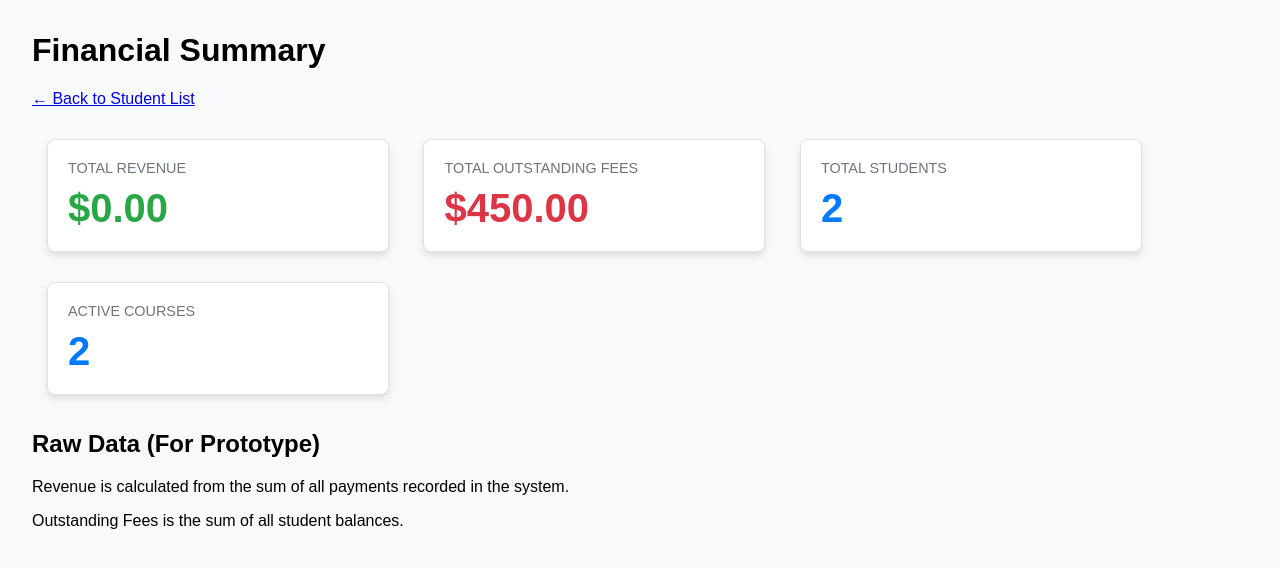
After one commit to Thriple-T/CapstonePrototype, a Django app: page /analytics/ in a window 1280 px wide. The commit adds this page. Shown: the top 568 px of the page. Run offline with Django 4.2, Linux system fonts and the light colour scheme; a user stored in the database is signed in; data comes from the database, SQL or seed files in the repository; both versions use the stored data as it was after the commit; data that the repository does not hold is empty.

Commit message:
Made new changes

```diff
--- /dev/null
+++ b/core_django/dashboard/templates/dashboard/analytics.html
@@ -0,0 +1,58 @@
+<!DOCTYPE html>
+<html lang="en">
+<head>
+    <meta charset="UTF-8">
+    <title>Financial Analytics Dashboard</title>
+    <style>
+        body { font-family: sans-serif; margin: 2em; background-color: #f8f9fa; }
+        .metric-card {
+            background-color: white;
+            border: 1px solid #dee2e6;
+            border-radius: 8px;
+            padding: 20px;
+            margin: 15px;
+            width: 300px;
+            box-shadow: 0 4px 6px rgba(0, 0, 0, 0.1);
+            display: inline-block;
+            vertical-align: top;
+        }
+        .metric-value { font-size: 2.5em; font-weight: bold; margin-top: 10px; }
+        .metric-label { font-size: 0.9em; color: #6c757d; text-transform: uppercase; }
+        .revenue { color: #28a745; }
+        .owed { color: #dc3545; }
+        .count { color: #007bff; }
+    </style>
+</head>
+<body>
+    <h1>Financial Summary</h1>
+    <p><a href="{% url 'fetch_data' %}">← Back to Student List</a></p>
+
+    <div class="metrics-container">
+
+        <div class="metric-card">
+            <div class="metric-label">Total Revenue</div>
+            <div class="metric-value revenue">${{ total_revenue|floatformat:2 }}</div>
+        </div>
+
+        <div class="metric-card">
+            <div class="metric-label">Total Outstanding Fees</div>
+            <div class="metric-value owed">${{ total_owed|floatformat:2 }}</div>
+        </div>
+
+        <div class="metric-card">
+            <div class="metric-label">Total Students</div>
+            <div class="metric-value count">{{ total_students }}</div>
+        </div>
+
+        <div class="metric-card">
+            <div class="metric-label">Active Courses</div>
+            <div class="metric-value count">{{ total_courses }}</div>
+        </div>
+    </div>
+
+    <h2>Raw Data (For Prototype)</h2>
+    <p>Revenue is calculated from the sum of all payments recorded in the system.</p>
+    <p>Outstanding Fees is the sum of all student balances.</p>
+
+</body>
+</html>
--- a/core_django/dashboard/urls.py
+++ b/core_django/dashboard/urls.py
@@ -19,4 +19,7 @@ urlpatterns = [
 
     # Payment Paths
     path('student/<int:student_pk>/add-payment/', views.add_payment, name='add_payment'),
+
+    # Dashboard Analytics Path
+    path('analytics/', views.dashboard_analytics, name='dashboard_analytics'),
 ]
--- a/core_django/dashboard/views.py
+++ b/core_django/dashboard/views.py
@@ -5,61 +5,63 @@ from django.shortcuts import render, redirect, get_object_or_404
 from django.contrib.auth.forms import UserCreationForm
 from django.contrib.auth import login
 from django.contrib.auth.decorators import login_required
+from django.db.models import Sum
+
+# UPDATE IMPORTS TO INCLUDE Payment and PaymentForm
 from .forms import StudentForm, CourseForm, ManageRosterForm, PaymentForm
 from .models import Student, Course, Payment
 
-# This is the URL of *internal* Flask service
 FLASK_API_URL = "http://127.0.0.1:5001/api/v1/get-data"
 FLASK_VALIDATE_URL = "http://127.0.0.1:5001/api/v1/validate-student"
+FLASK_PREDICT_URL = "http://127.0.0.1:5001/api/v1/predict-risk"
 
 @login_required
 def fetch_flask_data(request):
     """
-    1. Fetches the list of students owned by the current user.
+    1. Fetches the list of students and courses owned by the current user.
     2. Generates a JWT token for the logged-in user.
     3. Sends a request with that token to the Flask service.
     4. Renders the response from Flask.
     """
+    students = Student.objects.filter(user=request.user).order_by('last_name')
+    courses = Course.objects.filter(user=request.user).order_by('name')
 
-    # QUERY FOR STUDENTS
-    # Get all students associated with the currently logged-in user
-    students = Student.objects.filter(user=request.user).order_by('last_name')
-
-    # Add the 'students' list to the context
     context = {
         "flask_response": None,
         "error": None,
-        "students": students  # <-- ADDED THIS LINE
+        "students": students,
+        "courses": courses
     }
 
-    try:
-        # 1. Generate JWT Token
-        payload = {
-            'user_id': request.user.id,
-            'username': request.user.username
-        }
-        token = jwt.encode(payload, settings.SHARED_SECRET_KEY, algorithm="HS256")
+    for student in students:
+        try:
+            # Prepare data for ML
+            ml_payload = {
+                'student_id': student.student_id,
+                'current_balance': str(student.current_balance),
+                'course_count': student.courses.count()
+            }
 
-        # 2. Make Request to Flask
-        headers = {
-            'Authorization': f'Bearer {token}'
-        }
-        response = requests.get(FLASK_API_URL, headers=headers, timeout=5)
-        response.raise_for_status()
-        context["flask_response"] = response.json()
+            # Generate Token
+            jwt_payload = {'user_id': request.user.id}
+            token = jwt.encode(jwt_payload, settings.SHARED_SECRET_KEY, algorithm="HS256")
+            headers = {'Authorization': f'Bearer {token}'}
 
-    except requests.exceptions.ConnectionError:
-        context["error"] = "Could not connect to the Flask service. Is it running?"
-    except requests.exceptions.Timeout:
-        context["error"] = "The request to the Flask service timed out."
-    except requests.exceptions.HTTPError as e:
-        context["error"] = f"HTTP Error: {e.response.status_code} - {e.response.text}"
-    except Exception as e:
-        context["error"] = f"An unexpected error occurred: {e}"
+            # Call Flask ML Endpoint
+            response = requests.post(FLASK_PREDICT_URL, json=ml_payload, headers=headers, timeout=2)
 
-    # 3. Render Template
-    # This line now passes the 'students' list to HTML
+            if response.status_code == 200:
+                data = response.json()
+                # Attach 'risk' attribute to student object (in memory only)
+                student.risk = data['prediction']
+            else:
+                student.risk = {'label': 'Error', 'risk_score': 0}
+
+        except Exception:
+            student.risk = {'label': 'Offline', 'risk_score': 0}
+
     return render(request, 'dashboard/index.html', context)
+
 
 @login_required
 def add_student(request):
@@ -67,22 +69,15 @@ def add_student(request):
         form = StudentForm(request.POST, user=request.user)
 
         if form.is_valid():
-            # 1. Calculate the Initial Balance based on Courses
             selected_courses = form.cleaned_data['courses']
             initial_balance = 0
             for course in selected_courses:
                 initial_balance += course.cost
 
-            # 2. Prepare Data for Flask Validation
-            student_data = form.cleaned_data.copy() # Copy to avoid messing up the form
+            student_data = form.cleaned_data.copy()
+            student_data['courses'] = [c.name for c in selected_courses]
+            student_data['current_balance'] = str(initial_balance)
 
-            # Convert courses to a list of IDs or Names for JSON serialization
-            # (Flask can't read Django objects directly)
-
-            student_data['courses'] = [c.name for c in selected_courses]
-            student_data['current_balance'] = str(initial_balance) # Send the calculated cost
-
-            # START FLASK VALIDATION
             payload = {'user_id': request.user.id, 'action': 'validate'}
             token = jwt.encode(payload, settings.SHARED_SECRET_KEY, algorithm="HS256")
             headers = {'Authorization': f'Bearer {token}'}
@@ -93,24 +88,17 @@ def add_student(request):
                 validation_result = response.json()
 
                 if validation_result.get('validation_ok'):
-                    # 3. Validation Passed - Save the Student
                     student = form.save(commit=False)
                     student.user = request.user
-
-                    # SET THE CALCULATED BALANCE
                     student.current_balance = initial_balance
-
                     student.save()
-                    form.save_m2m() # Important: Saves the Course links
-
+                    form.save_m2m()
                     return redirect('/')
                 else:
                     error_msg = validation_result.get('error', 'Validation failed.')
                     form.add_error(None, error_msg)
-
             except requests.exceptions.RequestException as e:
                 form.add_error(None, f"Validation service is offline: {e}")
-            # END FLASK VALIDATION
 
     else:
         form = StudentForm(user=request.user)
@@ -118,89 +106,57 @@ def add_student(request):
     return render(request, 'dashboard/add_student.html', {'form': form})
 
 def register(request):
-    """Handles new user registration."""
     if request.method == 'POST':
         form = UserCreationForm(request.POST)
         if form.is_valid():
             user = form.save()
-            # Automatically log the user in after registration
             login(request, user)
-            return redirect('/') # Redirect to the main dashboard
+            return redirect('/')
     else:
         form = UserCreationForm()
-
     return render(request, 'dashboard/register.html', {'form': form})
 
 @login_required
 def edit_student(request, pk):
-    # Get the specific student object, or return a 404 error if not found
     student = get_object_or_404(Student, pk=pk, user=request.user)
-
     if request.method == 'POST':
-        # Load the form with the submitted POST data *and* the existing student instance
-        form = StudentForm(request.POST, instance=student)
-
-        # NOTE: Will be skipping Flask validation on 'edit' for this prototype
-        # to keep it simple, add it back here just like in add_student.
+        form = StudentForm(request.POST, instance=student, user=request.user)
         if form.is_valid():
             form.save()
-            return redirect('/') # Redirect to dashboard after saving
+            return redirect('/')
     else:
-        # This is a GET request, so show the form pre-filled with the student's data
-        form = StudentForm(instance=student)
-
-    return render(request, 'dashboard/edit_student.html', {
-        'form': form,
-        'student': student
-    })
+        form = StudentForm(instance=student, user=request.user)
+    return render(request, 'dashboard/edit_student.html', {'form': form, 'student': student})
 
 @login_required
 def delete_student(request, pk):
-    # Get the specific student object, or return a 404 error if not found
     student = get_object_or_404(Student, pk=pk, user=request.user)
-
     if request.method == 'POST':
-        # This is a POST request, so delete the object
         student.delete()
-        return redirect('/') # Redirect to dashboard after deleting
-
-    # This is a GET request, so show the confirmation page
-    return render(request, 'dashboard/delete_student.html', {
-        'student': student
-    })
+        return redirect('/')
+    return render(request, 'dashboard/delete_student.html', {'student': student})
 
 @login_required
 def course_list(request):
-    """Display a list of all courses owned by the logged-in user."""
     courses = Course.objects.filter(user=request.user).order_by('name')
     return render(request, 'dashboard/course_list.html', {'courses': courses})
 
-
 @login_required
 def add_course(request):
-    """Handle adding a new course."""
     if request.method == 'POST':
         form = CourseForm(request.POST)
         if form.is_valid():
             course = form.save(commit=False)
-            course.user = request.user  # Assign the logged-in user
+            course.user = request.user
             course.save()
-            return redirect('course_list') # Go back to the course list
+            return redirect('course_list')
     else:
         form = CourseForm()
-
-    # Use a generic form template
-    return render(request, 'dashboard/course_form.html', {
-        'form': form,
-        'title': 'Add New Course' # Pass a title
-    })
-
+    return render(request, 'dashboard/course_form.html', {'form': form, 'title': 'Add New Course'})
 
 @login_required
 def edit_course(request, pk):
-    """Handle editing an existing course."""
     course = get_object_or_404(Course, pk=pk, user=request.user)
-
     if request.method == 'POST':
         form = CourseForm(request.POST, instance=course)
         if form.is_valid():
@@ -208,33 +164,20 @@ def edit_course(request, pk):
             return redirect('course_list')
     else:
         form = CourseForm(instance=course)
-
-    return render(request, 'dashboard/course_form.html', {
-        'form': form,
-        'title': 'Edit Course' # Pass a different title
-    })
-
+    return render(request, 'dashboard/course_form.html', {'form': form, 'title': 'Edit Course'})
 
 @login_required
 def delete_course(request, pk):
-    """Handle deleting a course."""
     course = get_object_or_404(Course, pk=pk, user=request.user)
-
     if request.method == 'POST':
         course.delete()
         return redirect('course_list')
-
-    return render(request, 'dashboard/course_confirm_delete.html', {
-        'course': course
-    })
+    return render(request, 'dashboard/course_confirm_delete.html', {'course': course})
 
 @login_required
 def manage_roster(request, pk):
-    # Get the course, making sure it's owned by the logged-in user
     course = get_object_or_404(Course, pk=pk, user=request.user)
-
     if request.method == 'POST':
-        # Create the form instance with the logged-in user
         form = ManageRosterForm(request.POST, user=request.user)
         if form.is_valid():
             selected_students = form.cleaned_data['students']
@@ -245,47 +188,56 @@ def manage_roster(request, pk):
                     student.courses.add(course)
                     student.current_balance += course.cost
                     student.save()
-
             return redirect('course_list')
     else:
-        # GET Request: Pre-fill the form with students already in the course
-        form = ManageRosterForm(
-            user=request.user,
-            initial={'students': course.student_set.all()}
-        )
-
-    return render(request, 'dashboard/manage_roster.html', {
-        'form': form,
-        'course': course
-    })
+        form = ManageRosterForm(user=request.user, initial={'students': course.student_set.all()})
+    return render(request, 'dashboard/manage_roster.html', {'form': form, 'course': course})
 
 @login_required
 def add_payment(request, student_pk):
-    # Get the student we are adding a payment for
     student = get_object_or_404(Student, pk=student_pk, user=request.user)
-
     if request.method == 'POST':
         form = PaymentForm(request.POST)
         if form.is_valid():
-            # Get the payment amount
             payment_amount = form.cleaned_data['amount']
-
-            # 1. Create the Payment object
             payment = form.save(commit=False)
             payment.student = student
             payment.user = request.user
             payment.save()
 
-            # 2. Update the student's balance
-            # We subtract the payment from their outstanding balance
             student.current_balance -= payment_amount
             student.save()
-
-            return redirect('/') # Redirect to the main dashboard
+            return redirect('/')
     else:
         form = PaymentForm()
+    return render(request, 'dashboard/add_payment.html', {'form': form, 'student': student})
 
-    return render(request, 'dashboard/add_payment.html', {
-        'form': form,
-        'student': student
-    })
+@login_required
+def dashboard_analytics(request):
+    """Calculates and displays key descriptive analytics."""
+
+    # Filter data to only include records owned by the logged-in user
+    user_payments = Payment.objects.filter(user=request.user)
+    user_students = Student.objects.filter(user=request.user)
+
+    # 1. Overall Revenue (Sum of all payments received)
+    total_revenue_result = user_payments.aggregate(Sum('amount'))
+    total_revenue = total_revenue_result['amount__sum'] or 0
+
+    # 2. Total Outstanding Fees (Sum of positive student balances)
+    # We only sum balances > 0 (what they owe, not what they prepaid)
+    total_owed_result = user_students.filter(current_balance__gt=0).aggregate(Sum('current_balance'))
+    total_owed = total_owed_result['current_balance__sum'] or 0
+
+    # 3. Key Metrics
+    total_students = user_students.count()
+    total_courses = Course.objects.filter(user=request.user).count()
+
+    context = {
+        'total_revenue': total_revenue,
+        'total_owed': total_owed,
+        'total_students': total_students,
+        'total_courses': total_courses,
+    }
+
+    return render(request, 'dashboard/analytics.html', context)
--- a/core_django/requirements.txt
+++ b/core_django/requirements.txt
@@ -5,3 +5,6 @@ psycopg2-binary
 django-cors-headers
 requests
 pyjwt
+jwt
+scikit-learn
+numpy
```
Also changed, not shown: core_django/dashboard/forms.py (+3 -16 lines), core_django/dashboard/models.py (+2 -15 lines), core_django/dashboard/templates/dashboard/index.html (+45 -3 lines), service_flask/app.py (+46 -3 lines), core_django/dashboard/migrations/0007_alter_course_id_alter_payment_id_alter_student_id.py (added), core_django/dashboard/templates/dashboard/course_confirm_delete.html (renamed from core_django/dashboard/templates/dashboard/course_delete_confirm.html), core_django/db.sqlite3.
